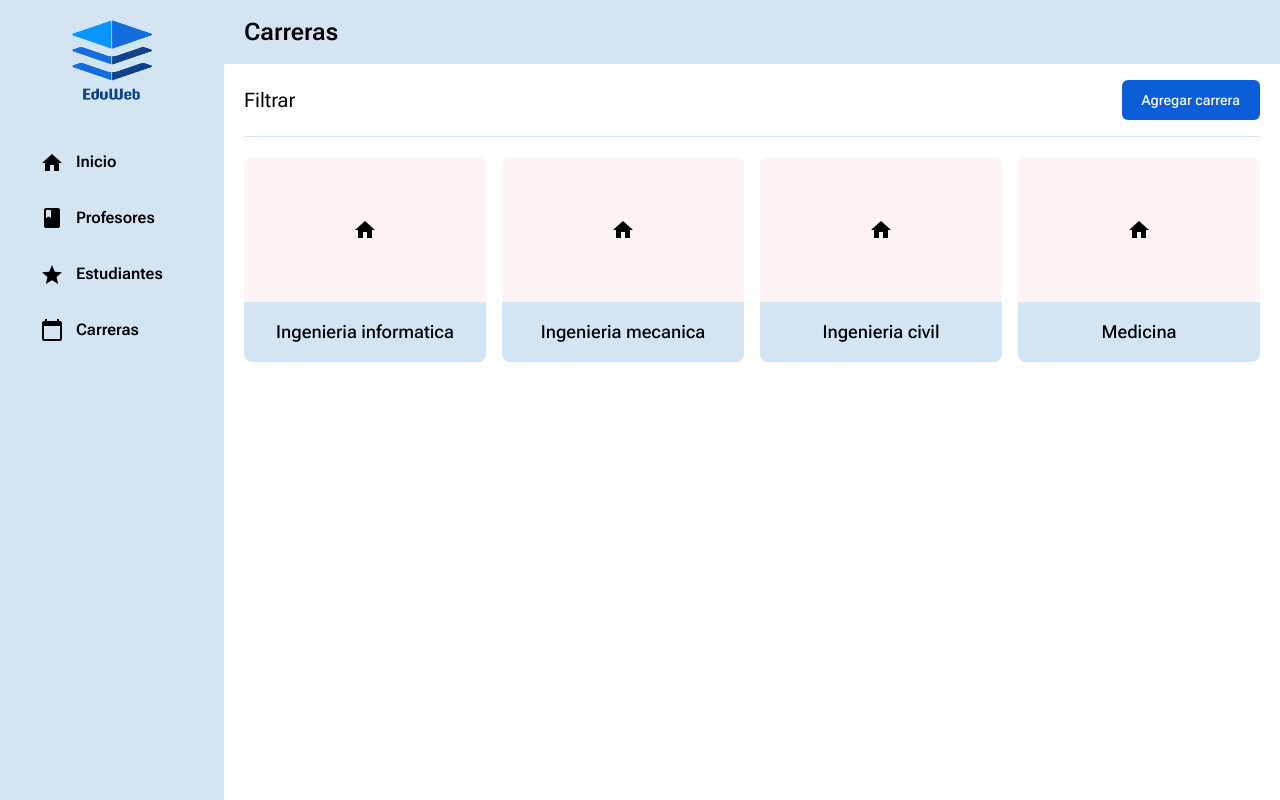
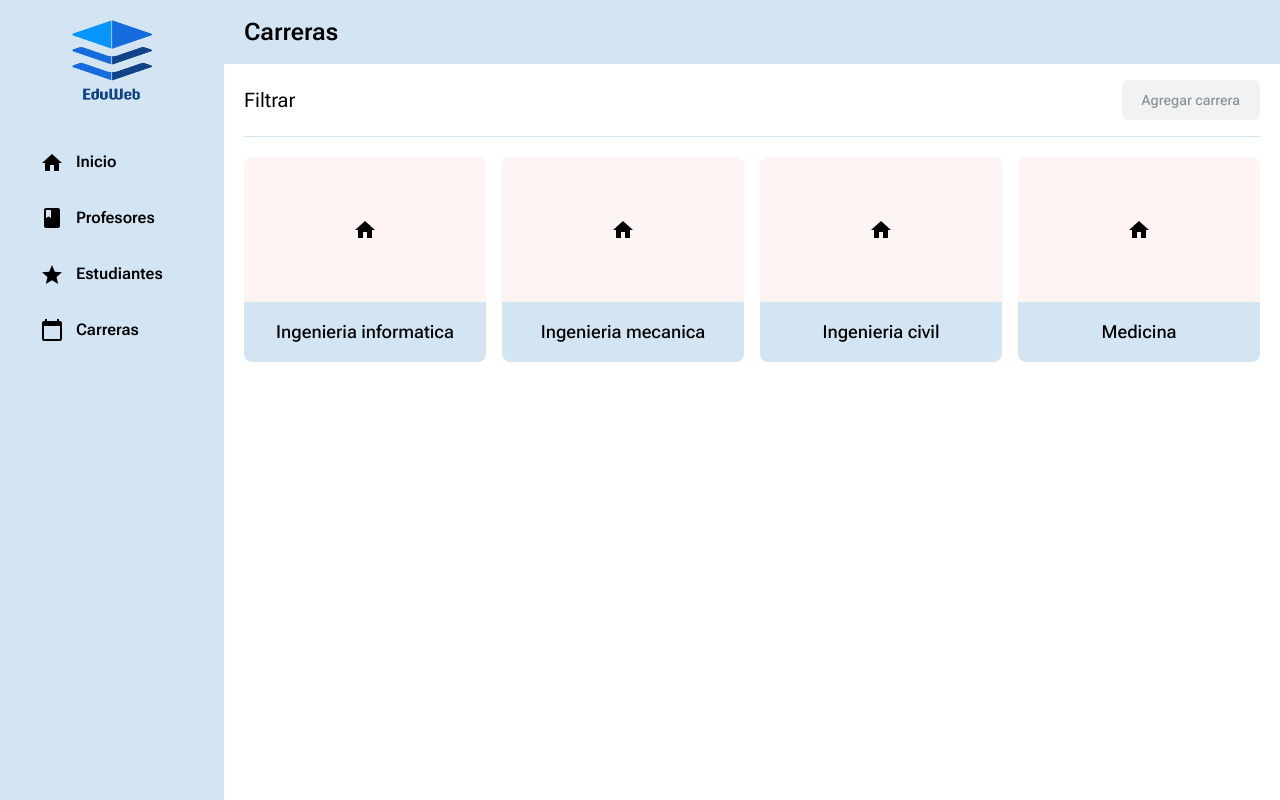
Before and after one commit to No-Country/S7-22-T-NodeReact, a Next.js app in the folder frontend/: page /carreras in a window 1280 px wide. Built offline with nearby package versions, Linux system fonts and the light colour scheme; data requests are answered from the project's data file.

Commit message:
modified button

```diff
--- a/frontend/src/pages/carreras/index.jsx
+++ b/frontend/src/pages/carreras/index.jsx
@@ -9,7 +9,7 @@ const Carreras = ({ grads }) => {
             <div className='flex justify-between items-center py-4 border-b border-secondary'>
                 <p className='text-h4'>Filtrar</p>
                 <Link href={'/carreras/agregar'}>
-                    <Button text={'Agregar carrera'} variant={'interactive'} visible={true} />
+                    <Button text={'Agregar carrera'} variant={'disabled'} visible={true} />
                 </Link>
             </div>
 
```
